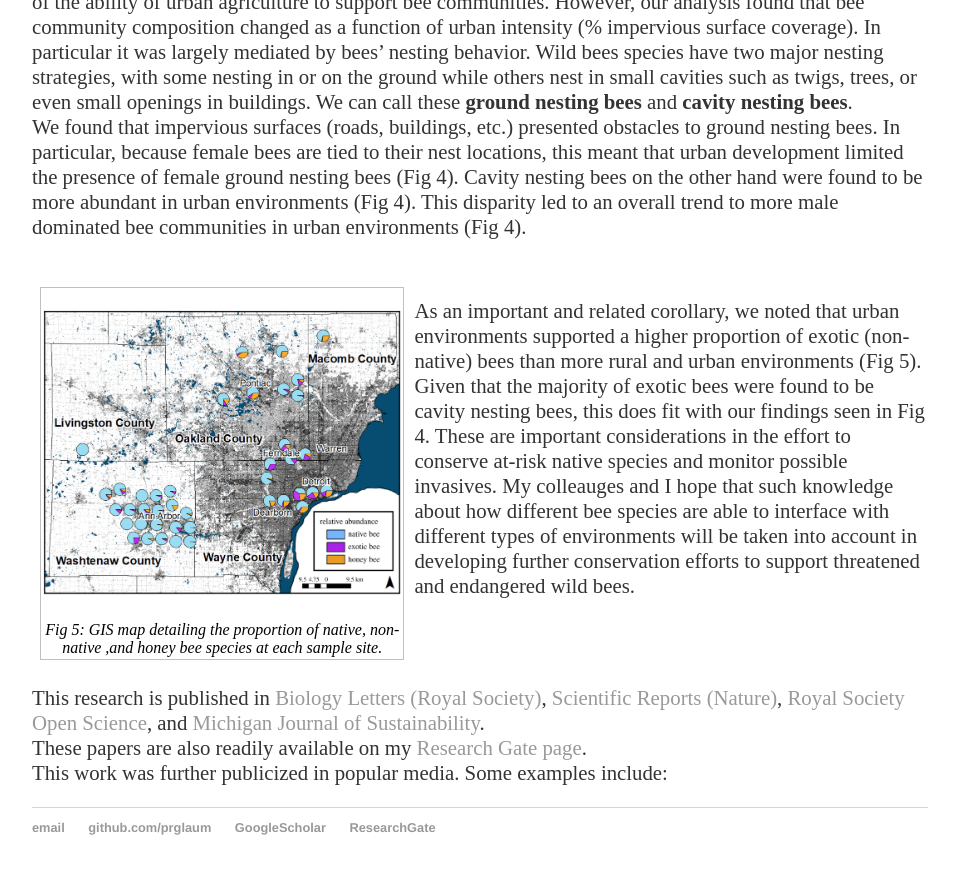
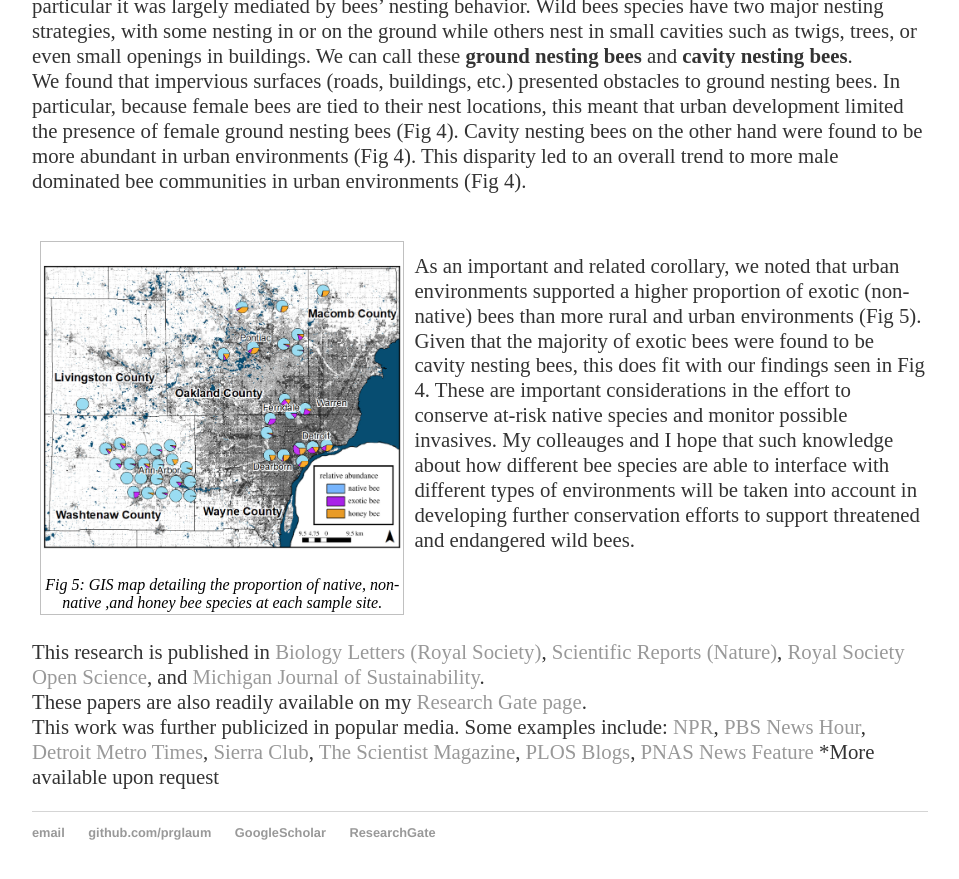
Before and after one commit to prglaum/prglaum.github.io, a Jekyll site: the page built from research/urbaneco/index.html, in a window 1280 px wide and 900 px high, scrolled down 2023 px. Shown: the top 879 px of the window, without its empty margins (160-1119 px from the left). Built offline with Jekyll 4.4.1, drawn with Linux system fonts in a browser that asks for light colours; some of the changed text lies outside the part shown.

Commit message:
Update index.html

```diff
--- a/research/urbaneco/index.html
+++ b/research/urbaneco/index.html
@@ -77,4 +76,11 @@
 	<a href="https://quod.lib.umich.edu/cgi/t/text/idx/m/mjs/12333712.0005.103/--socio-economic-drivers-of-community-garden-location?rgn=main;view=fulltext">Michigan Journal of Sustainability</a>.
 	<br> These papers are also readily available on my <a href="https://www.researchgate.net/profile/Paul-Glaum">Research Gate page</a>.
 	<br> This work was further publicized in popular media. Some examples include:
+	<a href="https://www.michiganradio.org/news/2019-03-07/does-urbanization-harm-female-bees-new-study-offers-insight">NPR</a>,
+	<a href="https://www.pbs.org/newshour/science/detroit-vacant-land-helping-bumblebees">PBS News Hour</a>,
+	<a href="https://www.metrotimes.com/detroit/why-detroits-urban-gardens-and-vacant-land-are-good-for-at-risk-bee-populations/Content?oid=4418287">Detroit Metro Times</a>,
+	<a href="https://www.sierraclub.org/sierra/detroits-newest-industrial-workers-bees">Sierra Club</a>,
+	<a href="https://www.the-scientist.com/notebook/bees-live-the-city-life-in-detroit-30234">The Scientist Magazine</a>,
+	<a href="https://blogs.plos.org/ecology/2016/08/29/how-are-pollinators-faring-with-anthropogenic-change/">PLOS Blogs</a>,
+	<a href="https://www.pnas.org/content/pnas/115/19/4800.full.pdf">PNAS News Feature</a>  *More available upon request
 </p>
```
Also changed, not shown: other parts of research/urbaneco/index.html (+0 -1 lines).
